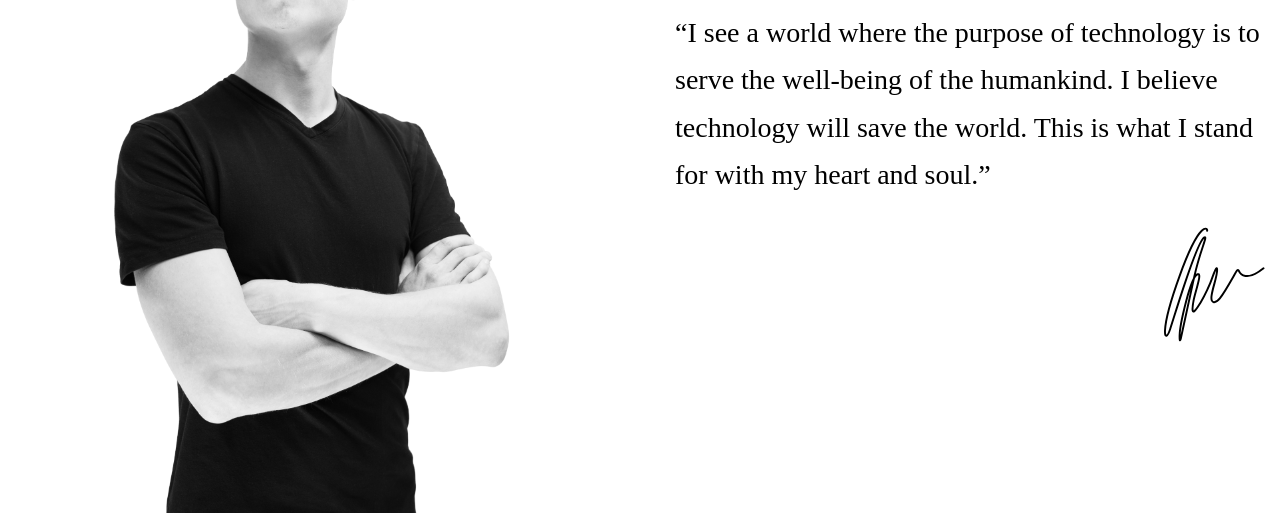
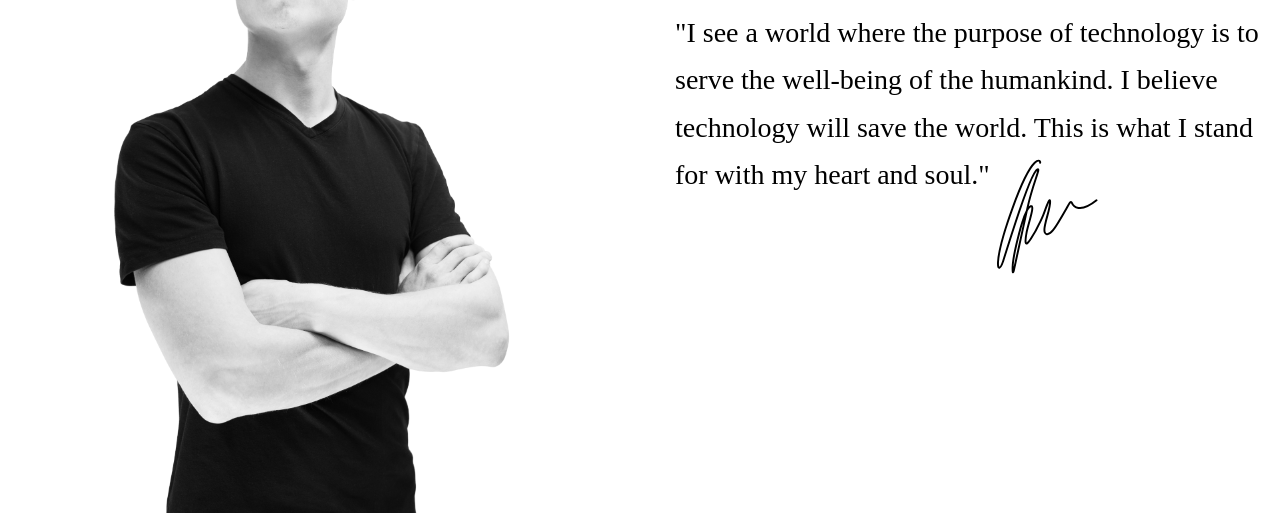
Before and after one commit to andriuspetrosius/andriuspetrosius, a website: page index.html in a window 1280 px wide. Shown: the part 287-800 px from the top of the page. Drawn offline with Linux system fonts and the light colour scheme; a script that the page names is missing.

Commit message:
signature fix

```diff
--- a/index.html
+++ b/index.html
@@ -61,11 +61,11 @@
                     </div>
                     <div class="col-md-6 gap-text">
                         <h2>Why purpose is technology</h2>
-                        <p class="">
-                            “I see a world where the purpose of technology is to serve the well-being of the humankind. I believe technology will save the world. This is what I stand for with my heart and soul.”
-                            <div class="signature">
+                        <p>
+                            &quot;I see a world where the purpose of technology is to serve the well-being of the humankind. I believe technology will save the world. This is what I stand for with my heart and soul.&quot;
+                            <span class="signature">
                                 <img src="images/signature.svg" alt="" />
-                            </div>
+                            </span>
                         </p>
                     </div>
                 </div>
--- a/scss/main.scss
+++ b/scss/main.scss
@@ -255,7 +255,6 @@ header {
 .signature {
     display: inline-block;
     vertical-align: text-top;
-    float: right;
     @media (max-width: $screen-md-min) {
     }
     img {
```
Also changed, not shown: css/main.css.
